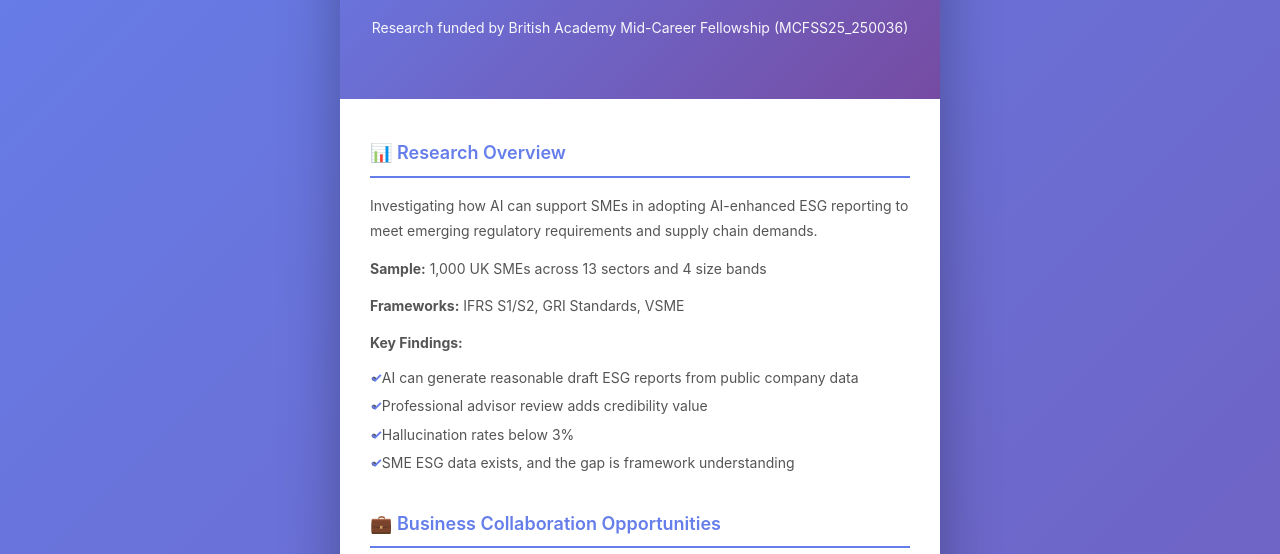
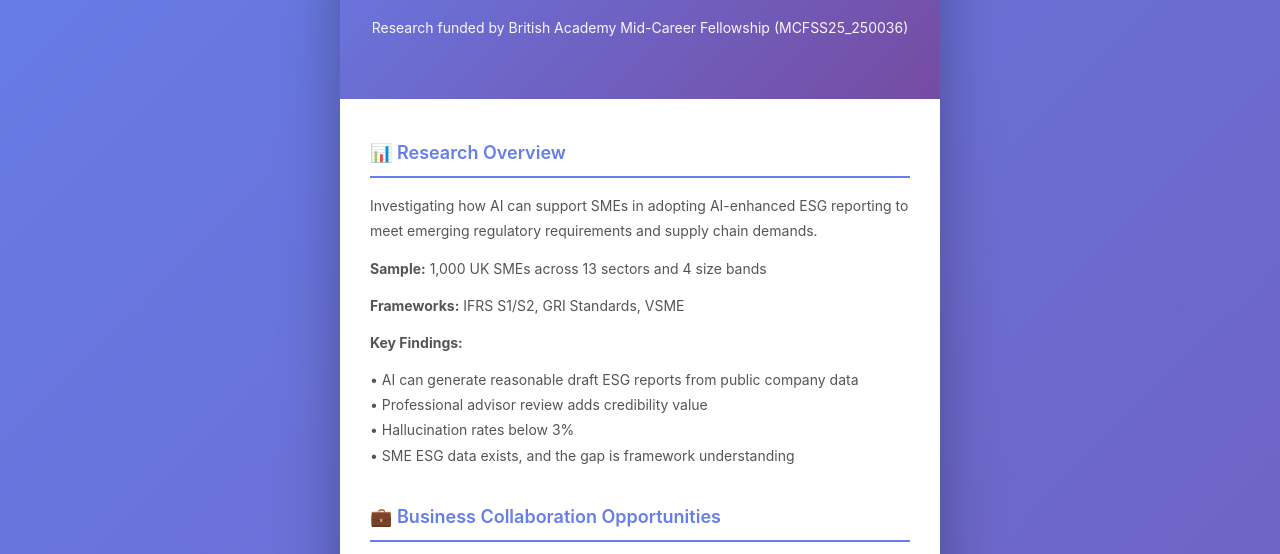
Before and after one commit to huamao27/huamao27.github.io, a plain HTML site: page index.html in a window 1280 px wide. Shown: the part 201-755 px from the top of the page. Drawn offline with Linux system fonts and the light colour scheme.

Commit message:
bullet point

```diff
--- a/index.html
+++ b/index.html
@@ -232,12 +232,12 @@
                     <strong>Frameworks:</strong> IFRS S1/S2, GRI Standards, VSME
                 </p>
                 <p><strong>Key Findings:</strong></p>
-                <ul style="margin-left: 0; padding-left: 0; list-style: none;">
-                    <li style="padding-left: 0; margin-bottom: 6px;">• AI can generate reasonable draft ESG reports from public company data</li>
-                    <li style="padding-left: 0; margin-bottom: 6px;">• Professional advisor review adds credibility value</li>
-                    <li style="padding-left: 0; margin-bottom: 6px;">• Hallucination rates below 3%</li>
-                    <li style="padding-left: 0; margin-bottom: 6px;">• SME ESG data exists, and the gap is framework understanding</li>
-                </ul>
+                <p style="font-size: 14px; color: #555;">
+                    • AI can generate reasonable draft ESG reports from public company data<br>
+                    • Professional advisor review adds credibility value<br>
+                    • Hallucination rates below 3%<br>
+                    • SME ESG data exists, and the gap is framework understanding
+                </p>
             </div>
 
             <!-- Business Collaboration & Commercialization -->
```
